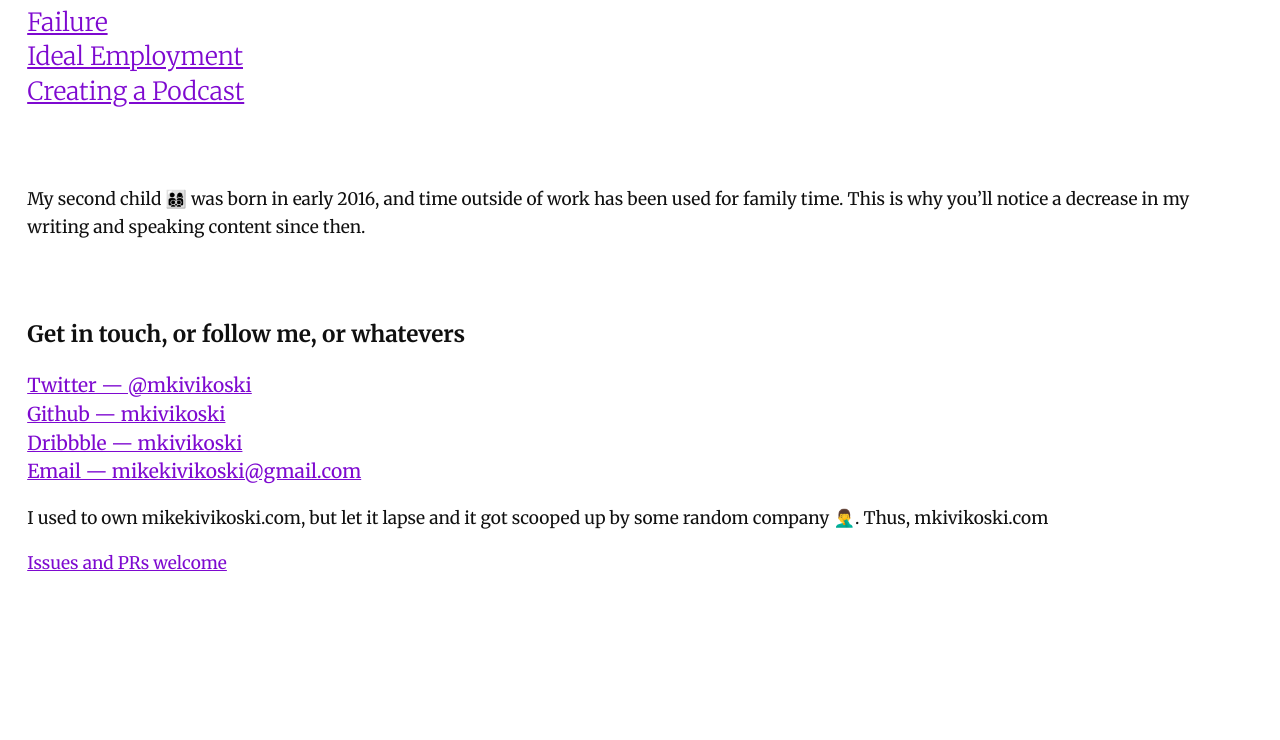
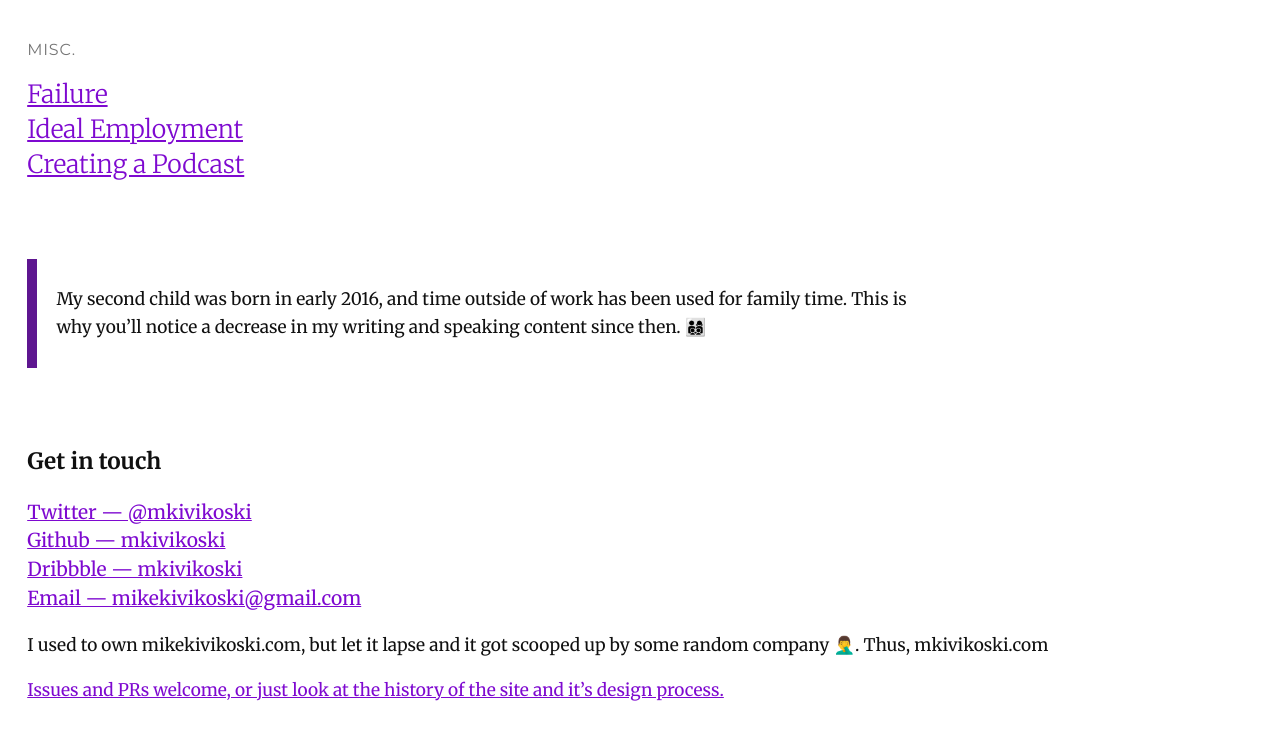
Before and after one commit to mkivikoski/mikekivikoski, a website: page index.html in a window 1280 px wide. Shown: the part 3682-4422 px from the top of the page. Before the commit the page ends 4304 px from the top, so only its background shows below. Drawn offline with Linux system fonts and the light colour scheme.

Commit message:
add notification callouts, update github link

```diff
--- a/index.html
+++ b/index.html
@@ -178,7 +178,9 @@
         </li>
       </ul>
 
-      <p>I occasionally post podcasts for Design, Build, Test, Repeat at <a href="http://dbtr.fm" title="Design, Build, Test, Repeat podcast">dbtr.fm</a></p>
+      <div class="notification-📬">
+        <p>I occasionally post podcasts for Design, Build, Test, Repeat at <a href="http://dbtr.fm" title="Design, Build, Test, Repeat podcast">dbtr.fm</a></p>
+      </div>
     </section>
 
 
@@ -217,12 +219,12 @@
       </ul>
     </section>
 
-    <section class="footnote">
-      <p>My second child 👨‍👩‍👦‍👦  was born in early 2016, and time outside of work has been used for family time. This is why you&rsquo;ll notice a decrease in my writing and speaking content since then.</p>
+    <section class="notification-📬">
+      <p>My second child  was born in early 2016, and time outside of work has been used for family time. This is why you&rsquo;ll notice a decrease in my writing and speaking content since then. 👨‍👩‍👦‍👦 </p>
     </section>
 
     <footer>
-      <h3>Get in touch, or follow me, or whatevers</h3>
+      <h3>Get in touch</h3>
       <ul>
         <li><a href="https://twitter.com/mkivikoski">Twitter &mdash; @mkivikoski</a></li>
         <li><a href="https://github.com/mkivikoski/">Github &mdash; mkivikoski</a></li>
@@ -232,7 +234,7 @@
 
       <p>I used to own mikekivikoski.com, but let it lapse and it got scooped up by some random company 🤦‍♂️. Thus, mkivikoski.com</p>
 
-      <p><a href="https://github.com/mkivikoski/mkivikoski">Issues and PRs welcome</a></p>
+      <p><a href="https://github.com/mkivikoski/mkivikoski">Issues and PRs welcome, or just look at the history of the site and it&rsquo;s design process.</a></p>
     </footer>
   </main>
 </body>
```
